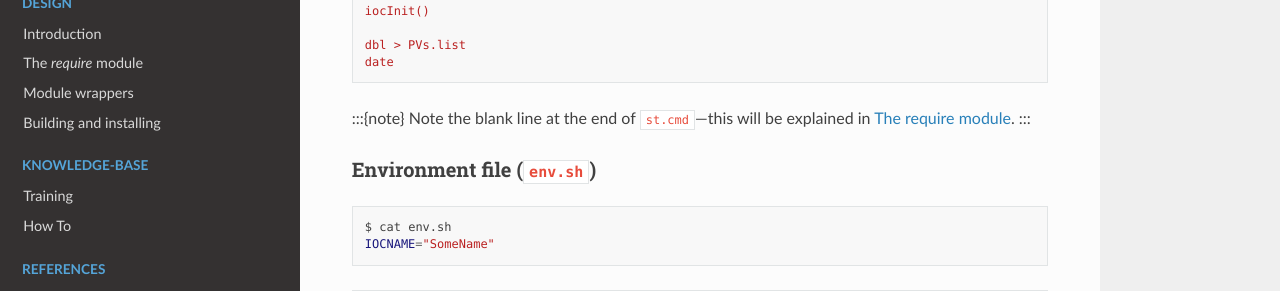
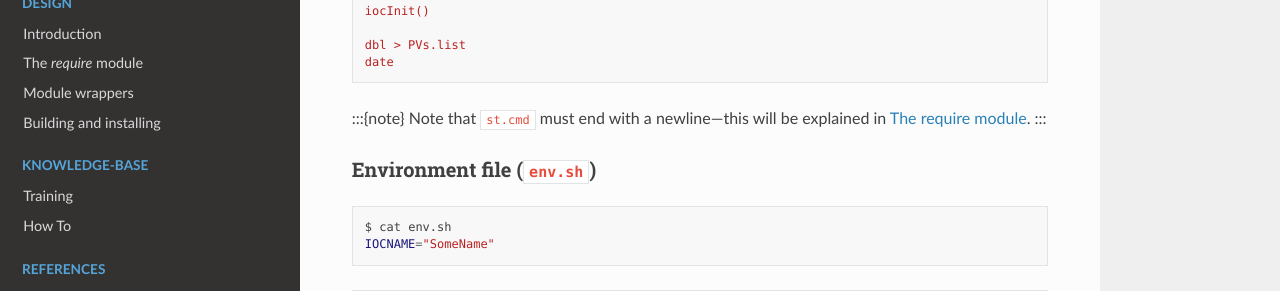
Before and after one commit to ttkorhonen/e3pages, a Sphinx documentation site: the page built from docs/quickstart/2_sample_ioc.md, in a window 1280 px wide and 900 px high, scrolled down 1115 px. Shown: the part 312-603 px from the top of the window. Built offline with Sphinx 7.4.7 and the Read the Docs theme 2.0.0, drawn with Linux system fonts in a browser that asks for light colours.

Commit message:
Changed description of blank line/newline at the end of st.cmd

````diff
--- a/docs/quickstart/2_sample_ioc.md
+++ b/docs/quickstart/2_sample_ioc.md
@@ -59,11 +59,10 @@ iocInit()
 
 dbl > PVs.list
 date
-
 ```
 
 :::{note}
-Note the blank line at the end of `st.cmd`---this will be explained in {ref}`the_require_module`.
+Note that `st.cmd` must end with a newline---this will be explained in {ref}`the_require_module`.
 :::
 
 ### Environment file (`env.sh`)
````
Also changed, not shown: docs/design/2_require.md (+1 -1 lines).
